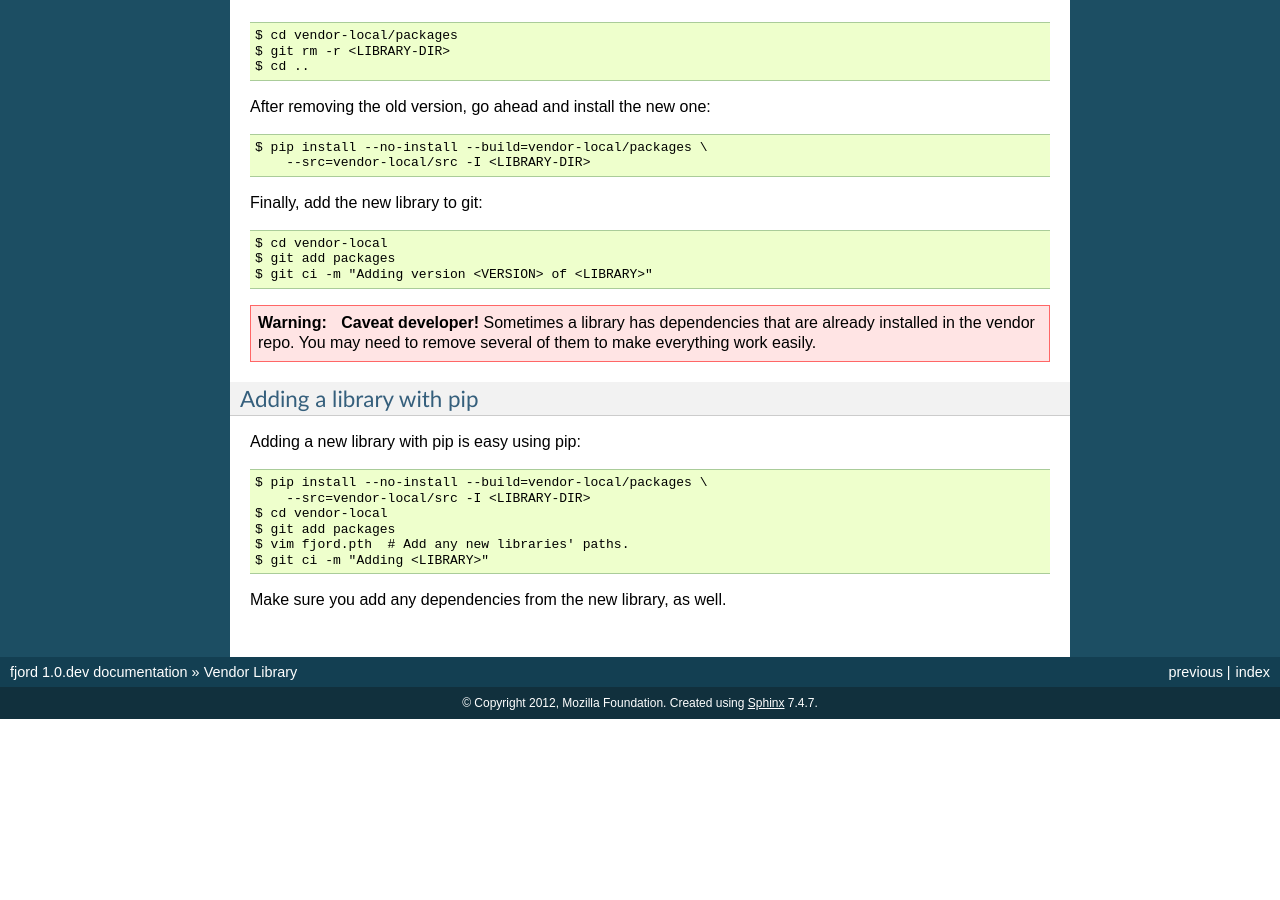
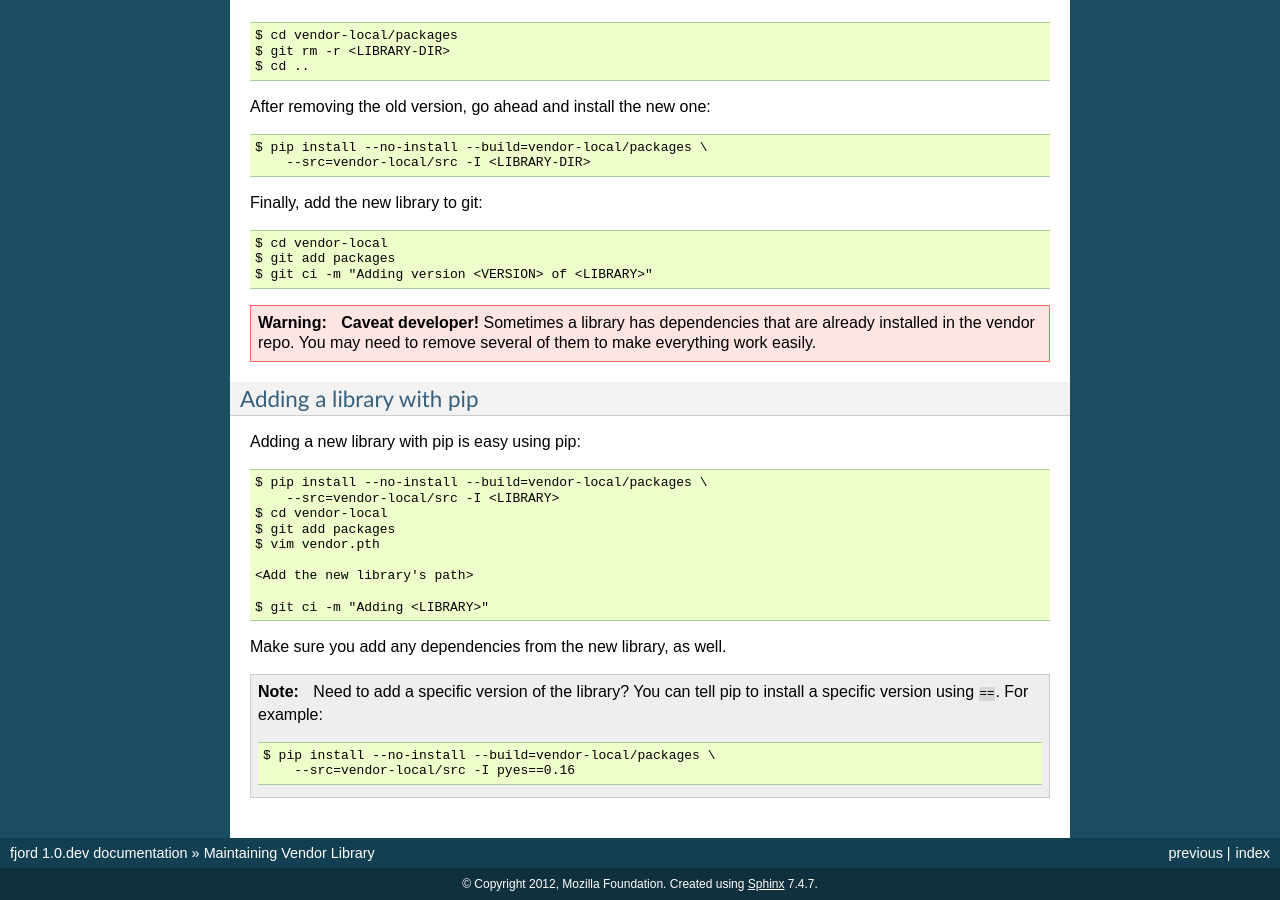
Before and after one commit to mozilla/fjord, a Sphinx documentation site: the page built from docs/vendor.rst, in a window 1280 px wide and 900 px high, scrolled down 1759 px. Built offline with Sphinx 7.4.7, drawn with Linux system fonts in a browser that asks for light colours; before the commit the page ends 2478 px from its top, so only the background shows below that; some of the changed text lies outside the part shown.

Commit message:
Fix vendor docs
The section about adding vendor libraries with pip was slightly wrong.
I also added a note about adding specific libraries because it took
me a while to figure it out with pyes.

```diff
--- a/docs/vendor.rst
+++ b/docs/vendor.rst
@@ -1,8 +1,8 @@
 .. _vendor-chapter:
 
-==============
-Vendor Library
-==============
+==========================
+Maintaining Vendor Library
+==========================
 
 To help make setup faster and deployment easier, we pull all of our
 pure-Python dependencies into the "vendor library". This chapter talks about that.
@@ -137,10 +137,21 @@ Adding a library with pip
 Adding a new library with pip is easy using pip::
 
     $ pip install --no-install --build=vendor-local/packages \
-        --src=vendor-local/src -I <LIBRARY-DIR>
+        --src=vendor-local/src -I <LIBRARY>
     $ cd vendor-local
     $ git add packages
-    $ vim fjord.pth  # Add any new libraries' paths.
+    $ vim vendor.pth
+
+    <Add the new library's path>
+
     $ git ci -m "Adding <LIBRARY>"
 
 Make sure you add any dependencies from the new library, as well.
+
+.. Note::
+
+   Need to add a specific version of the library? You can tell pip to install
+   a specific version using ``==``. For example::
+
+       $ pip install --no-install --build=vendor-local/packages \
+           --src=vendor-local/src -I pyes==0.16
```
